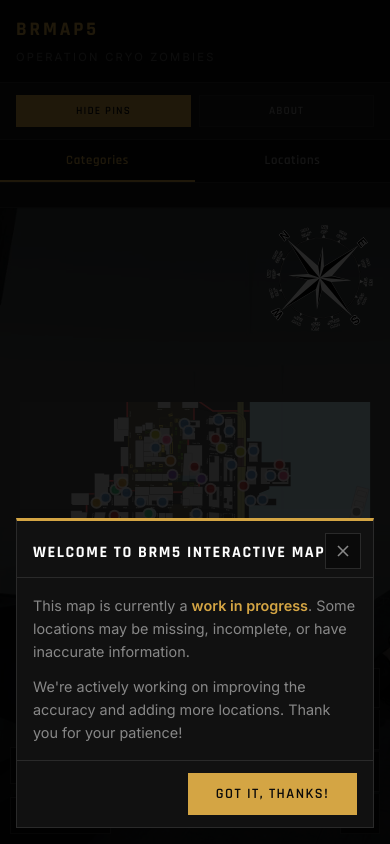
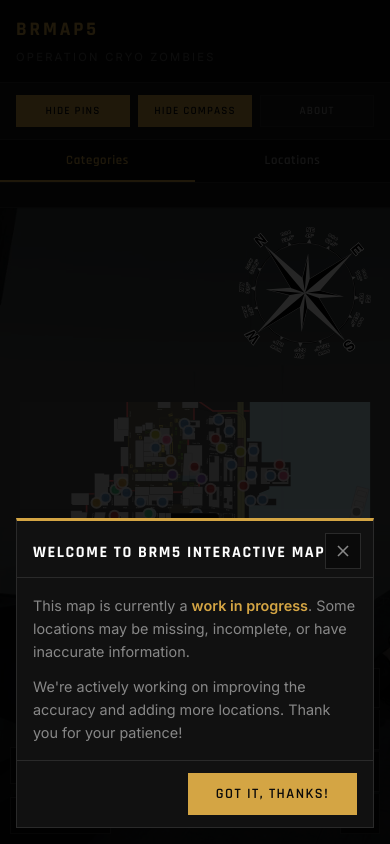
Before and after one commit to bloker0000/brm5Map, a React (Vite) app: page / in a window 390 px wide. Built offline with nearby package versions, Linux system fonts and the light colour scheme; no server answers.

Commit message:
compass rotation and location updates

```diff
--- a/src/App.css
+++ b/src/App.css
@@ -14,6 +14,36 @@
   visibility: visible;
 }
 
+.sidebar-toggle-btn {
+  position: absolute;
+  top: 50%;
+  left: 320px;
+  transform: translateY(-50%);
+  z-index: 60;
+  width: 24px;
+  height: 48px;
+  background: var(--brm-bg-panel);
+  border: 1px solid var(--brm-border);
+  border-left: none;
+  color: var(--brm-text-dim);
+  font-size: 0.8rem;
+  cursor: pointer;
+  transition: all 0.3s ease;
+  display: flex;
+  align-items: center;
+  justify-content: center;
+  border-radius: 0 4px 4px 0;
+}
+
+.sidebar-toggle-btn:hover {
+  background: var(--brm-bg-element);
+  color: var(--brm-accent);
+}
+
+.sidebar-toggle-btn.sidebar-hidden {
+  left: 0;
+}
+
 .sidebar {
   width: 320px;
   flex-shrink: 0;
@@ -22,6 +52,13 @@
   display: flex;
   flex-direction: column;
   z-index: 50;
+  transition: margin-left 0.3s ease, opacity 0.3s ease;
+}
+
+.sidebar.hidden {
+  margin-left: -320px;
+  opacity: 0;
+  pointer-events: none;
 }
 
 .sidebar-header {
@@ -202,12 +239,32 @@
     flex-direction: column;
   }
 
+  .sidebar-toggle-btn {
+    top: auto;
+    bottom: 35vh;
+    left: 50%;
+    transform: translateX(-50%) rotate(90deg);
+    border-radius: 4px 4px 0 0;
+    border: 1px solid var(--brm-border);
+    border-bottom: none;
+  }
+
+  .sidebar-toggle-btn.sidebar-hidden {
+    bottom: 0;
+    left: 50%;
+  }
+
   .sidebar {
     width: 100%;
     height: auto;
     max-height: 35vh;
     border-right: none;
     border-bottom: 1px solid var(--brm-border);
+  }
+
+  .sidebar.hidden {
+    margin-left: 0;
+    margin-top: -35vh;
   }
 
   .sidebar-header {
--- a/src/App.tsx
+++ b/src/App.tsx
@@ -45,6 +45,8 @@ function App() {
   const [activeTab, setActiveTab] = useState<'categories' | 'locations'>('categories');
   const [isAboutOpen, setIsAboutOpen] = useState(false);
   const [showPins, setShowPins] = useState(true);
+  const [showSidebar, setShowSidebar] = useState(true);
+  const [showCompass, setShowCompass] = useState(true);
   const [currentBgIndex, setCurrentBgIndex] = useState(0);
   const [selectedLocations, setSelectedLocations] = useState<Set<string>>(new Set());
   const [focusedLocations, setFocusedLocations] = useState<MapLocation[]>([]);
@@ -180,7 +182,15 @@ function App() {
         <WelcomeModal />
         <AboutModal isOpen={isAboutOpen} onClose={() => setIsAboutOpen(false)} />
 
-        <div className="sidebar">
+        <button
+          className={`sidebar-toggle-btn${showSidebar ? '' : ' sidebar-hidden'}`}
+          onClick={() => setShowSidebar(!showSidebar)}
+          title={showSidebar ? 'Hide Sidebar' : 'Show Sidebar'}
+        >
+          {showSidebar ? '◀' : '▶'}
+        </button>
+
+        <div className={`sidebar${showSidebar ? '' : ' hidden'}`}>
           <div className="sidebar-header">
           <h1 className="sidebar-title">BRMAP5</h1>
           <div className="sidebar-subtitle">Operation CRYO Zombies</div>
@@ -192,6 +202,12 @@ function App() {
             onClick={() => setShowPins(!showPins)}
           >
             {showPins ? 'HIDE PINS' : 'SHOW PINS'}
+          </button>
+          <button
+            className={`sidebar-action-btn ${showCompass ? 'active' : ''}`}
+            onClick={() => setShowCompass(!showCompass)}
+          >
+            {showCompass ? 'HIDE COMPASS' : 'SHOW COMPASS'}
           </button>
           <button
             className="sidebar-action-btn"
@@ -274,6 +290,7 @@ function App() {
           highlightedLocation={highlightedLocation}
           isAdminMode={IS_DEV && isAdminOpen}
           showPins={showPins}
+          showCompass={showCompass}
           onBgChange={setCurrentBgIndex}
           focusedLocations={focusedLocations}
         />
--- a/src/components/AboutModal.tsx
+++ b/src/components/AboutModal.tsx
@@ -45,7 +45,7 @@ export function AboutModal({ isOpen, onClose }: AboutModalProps) {
             <ul>
               <li><strong>Pan:</strong> Click and drag the map to move around</li>
               <li><strong>Zoom:</strong> Use the scroll wheel or the +/- buttons</li>
-              <li><strong>Rotate:</strong> Right-click and drag left/right, or drag the compass</li>
+              <li><strong>Rotate:</strong> Right-click and drag left/right, or left-click and drag the compass</li>
               <li><strong>Reset Position:</strong> Click the crosshair button to center the map</li>
               <li><strong>Reset Rotation:</strong> Click the rotation arrow button to reset rotation</li>
             </ul>
@@ -79,8 +79,10 @@ export function AboutModal({ isOpen, onClose }: AboutModalProps) {
             <h3>Display</h3>
             <ul>
               <li><strong>Toggle Pins:</strong> Show or hide all map pins</li>
+              <li><strong>Toggle Sidebar:</strong> Use the arrow button on the left edge to hide/show the sidebar</li>
+              <li><strong>Toggle Compass:</strong> Show or hide the compass via the sidebar button</li>
+              <li><strong>Compass Hover:</strong> Hover over the compass to enlarge it for easier interaction</li>
               <li><strong>Background:</strong> Refresh the page for a new background image</li>
-              <li><strong>Compass:</strong> Shows the current map orientation</li>
             </ul>
           </section>
 
--- a/src/components/InteractiveMap.css
+++ b/src/components/InteractiveMap.css
@@ -114,14 +114,26 @@
   position: absolute;
   top: 20px;
   right: 20px;
-  width: 400px;
-  height: 400px;
+  width: 300px;
+  height: 300px;
   z-index: 100;
   cursor: grab;
+  transition: transform 0.2s ease, opacity 0.3s ease;
+  transform-origin: top right;
+}
+
+.compass:hover {
+  transform: scale(1.3);
 }
 
 .compass:active {
   cursor: grabbing;
+  transform: scale(1.25);
+}
+
+.compass.hidden {
+  opacity: 0;
+  pointer-events: none;
 }
 
 .compass-image {
@@ -202,8 +214,12 @@
   .compass {
     top: 10px;
     right: 10px;
-    width: 120px;
-    height: 120px;
+    width: 150px;
+    height: 150px;
+  }
+
+  .compass:hover {
+    transform: scale(1.2);
   }
 
   .rotation-display {
@@ -234,3 +250,24 @@
     font-size: 0.8rem;
   }
 }
+
+@media (min-width: 769px) and (max-width: 1200px) {
+  .compass {
+    width: 280px;
+    height: 280px;
+  }
+}
+
+@media (min-width: 1201px) and (max-width: 1600px) {
+  .compass {
+    width: 340px;
+    height: 340px;
+  }
+}
+
+@media (min-width: 1601px) {
+  .compass {
+    width: 400px;
+    height: 400px;
+  }
+}
--- a/src/components/InteractiveMap.tsx
+++ b/src/components/InteractiveMap.tsx
@@ -14,6 +14,7 @@ interface InteractiveMapProps {
   highlightedLocation: MapLocation | null;
   isAdminMode?: boolean;
   showPins?: boolean;
+  showCompass?: boolean;
   onBgChange?: (index: number) => void;
   focusedLocations?: MapLocation[];
 }
@@ -58,6 +59,7 @@ export function InteractiveMap({
   highlightedLocation,
   isAdminMode = false,
   showPins = true,
+  showCompass = true,
   onBgChange,
   focusedLocations = [],
 }: InteractiveMapProps) {
@@ -81,15 +83,18 @@ export function InteractiveMap({
 
   const dragStartRef = useRef({ x: 0, y: 0 });
   const rotationStartRef = useRef({ angle: 0, startX: 0 });
+  const compassDragStartRef = useRef({ startAngle: 0, startRotation: 0 });
   const transformRef = useRef(transform);
+  const mapRotationRef = useRef(mapRotation);
 
   useEffect(() => {
     onBgChange?.(bgIndex);
   }, [bgIndex, onBgChange]);
 
   transformRef.current = transform;
+  mapRotationRef.current = mapRotation;
 
-  const clampTransform = useCallback((t: Transform): Transform => {
+  const clampTransform = useCallback((t: Transform, rotation: number = 0): Transform => {
     const container = containerRef.current;
     const image = imageRef.current;
     if (!container || !image) return t;
@@ -101,8 +106,11 @@ export function InteractiveMap({
     let { x, y, scale } = t;
     scale = Math.max(MIN_SCALE, Math.min(MAX_SCALE, scale));
 
-    const wiggleRoomY = Math.min(containerRect.width, containerRect.height) * 0.3;
-    const wiggleRoomX = containerRect.width * 0.5;
+    const rotationRad = Math.abs(rotation * Math.PI / 180);
+    const rotationFactor = 1 + Math.abs(Math.sin(rotationRad)) * 0.5;
+
+    const wiggleRoomY = Math.min(containerRect.width, containerRect.height) * 0.5 * rotationFactor;
+    const wiggleRoomX = containerRect.width * 0.7 * rotationFactor;
 
     const minX = containerRect.width - scaledWidth - wiggleRoomX;
     const maxX = wiggleRoomX;
@@ -153,15 +161,28 @@ export function InteractiveMap({
       const mouseX = e.clientX - rect.left;
       const mouseY = e.clientY - rect.top;
 
+      const centerX = rect.width / 2;
+      const centerY = rect.height / 2;
+
+      const currentRotation = mapRotationRef.current;
+      const rotationRad = -currentRotation * Math.PI / 180;
+
+      const relX = mouseX - centerX;
+      const relY = mouseY - centerY;
+      const rotatedRelX = relX * Math.cos(rotationRad) - relY * Math.sin(rotationRad);
+      const rotatedRelY = relX * Math.sin(rotationRad) + relY * Math.cos(rotationRad);
+      const rotatedMouseX = rotatedRelX + centerX;
+      const rotatedMouseY = rotatedRelY + centerY;
+
       setTransform(prev => {
         const zoomFactor = 1 - e.deltaY * ZOOM_SENSITIVITY;
         const newScale = Math.max(MIN_SCALE, Math.min(MAX_SCALE, prev.scale * zoomFactor));
 
         const scaleRatio = newScale / prev.scale;
-        const newX = mouseX - (mouseX - prev.x) * scaleRatio;
-        const newY = mouseY - (mouseY - prev.y) * scaleRatio;
+        const newX = rotatedMouseX - (rotatedMouseX - prev.x) * scaleRatio;
+        const newY = rotatedMouseY - (rotatedMouseY - prev.y) * scaleRatio;
 
-        return clampTransform({ x: newX, y: newY, scale: newScale });
+        return clampTransform({ x: newX, y: newY, scale: newScale }, currentRotation);
       });
     };
 
@@ -184,8 +205,8 @@ export function InteractiveMap({
     setIsDragging(true);
     setHasDragged(false);
     dragStartRef.current = {
-      x: e.clientX - transformRef.current.x,
-      y: e.clientY - transformRef.current.y
+      x: e.clientX,
+      y: e.clientY
     };
   }, [mapRotation]);
 
@@ -194,16 +215,25 @@ export function InteractiveMap({
 
     const handleMouseMove = (e: MouseEvent) => {
       e.preventDefault();
-      const newX = e.clientX - dragStartRef.current.x;
-      const newY = e.clientY - dragStartRef.current.y;
+      const deltaX = e.clientX - dragStartRef.current.x;
+      const deltaY = e.clientY - dragStartRef.current.y;
 
-      const deltaX = Math.abs(newX - transformRef.current.x);
-      const deltaY = Math.abs(newY - transformRef.current.y);
-      if (deltaX > 3 || deltaY > 3) {
+      const currentRotation = mapRotationRef.current;
+      const rotationRad = -currentRotation * Math.PI / 180;
+      const rotatedDeltaX = deltaX * Math.cos(rotationRad) - deltaY * Math.sin(rotationRad);
+      const rotatedDeltaY = deltaX * Math.sin(rotationRad) + deltaY * Math.cos(rotationRad);
+
+      if (Math.abs(deltaX) > 3 || Math.abs(deltaY) > 3) {
         setHasDragged(true);
       }
 
-      setTransform(prev => clampTransform({ ...prev, x: newX, y: newY }));
+      dragStartRef.current = { x: e.clientX, y: e.clientY };
+
+      setTransform(prev => clampTransform({
+        ...prev,
+        x: prev.x + rotatedDeltaX,
+        y: prev.y + rotatedDeltaY
+      }, currentRotation));
     };
 
     const handleMouseUp = () => {
@@ -258,8 +288,9 @@ export function InteractiveMap({
       const centerX = rect.left + rect.width / 2;
       const centerY = rect.top + rect.height / 2;
 
-      const angle = Math.atan2(e.clientY - centerY, e.clientX - centerX) * (180 / Math.PI);
-      setMapRotation(angle + 90 - MAP_NORTH_OFFSET);
+      const currentAngle = Math.atan2(e.clientY - centerY, e.clientX - centerX) * (180 / Math.PI);
+      const angleDelta = currentAngle - compassDragStartRef.current.startAngle;
+      setMapRotation(compassDragStartRef.current.startRotation + angleDelta);
     };
 
     const handleMouseUp = () => {
@@ -278,10 +309,21 @@ export function InteractiveMap({
   }, [isCompassDragging]);
 
   const handleCompassMouseDown = useCallback((e: React.MouseEvent) => {
+    if (e.button !== 0) return;
     e.preventDefault();
     e.stopPropagation();
+
+    const compass = compassRef.current;
+    if (!compass) return;
+
+    const rect = compass.getBoundingClientRect();
+    const centerX = rect.left + rect.width / 2;
+    const centerY = rect.top + rect.height / 2;
+    const startAngle = Math.atan2(e.clientY - centerY, e.clientX - centerX) * (180 / Math.PI);
+
+    compassDragStartRef.current = { startAngle, startRotation: mapRotation };
     setIsCompassDragging(true);
-  }, []);
+  }, [mapRotation]);
 
   const handleContextMenu = useCallback((e: React.MouseEvent) => {
     e.preventDefault();
@@ -440,11 +482,12 @@ export function InteractiveMap({
         ref={contentRef}
         style={{
           transform: (() => {
-            const img = imageRef.current;
-            if (!img) return `translate(${transform.x}px, ${transform.y}px)`;
-            const cx = (img.naturalWidth * transform.scale) / 2;
-            const cy = (img.naturalHeight * transform.scale) / 2;
-            return `translate(${transform.x + cx}px, ${transform.y + cy}px) rotate(${mapRotation}deg) translate(${-cx}px, ${-cy}px)`;
+            const container = containerRef.current;
+            if (!container) return `translate(${transform.x}px, ${transform.y}px)`;
+            const containerRect = container.getBoundingClientRect();
+            const cx = containerRect.width / 2;
+            const cy = containerRect.height / 2;
+            return `translate(${cx}px, ${cy}px) rotate(${mapRotation}deg) translate(${-cx}px, ${-cy}px) translate(${transform.x}px, ${transform.y}px)`;
           })(),
           transformOrigin: '0 0',
         }}
@@ -492,7 +535,7 @@ export function InteractiveMap({
       </div>
 
       <div
-        className="compass"
+        className={`compass${showCompass ? '' : ' hidden'}`}
         ref={compassRef}
         onMouseDown={handleCompassMouseDown}
       >
```
Also changed, not shown: src/components/ChangelogModal.tsx (+11 -2 lines).
